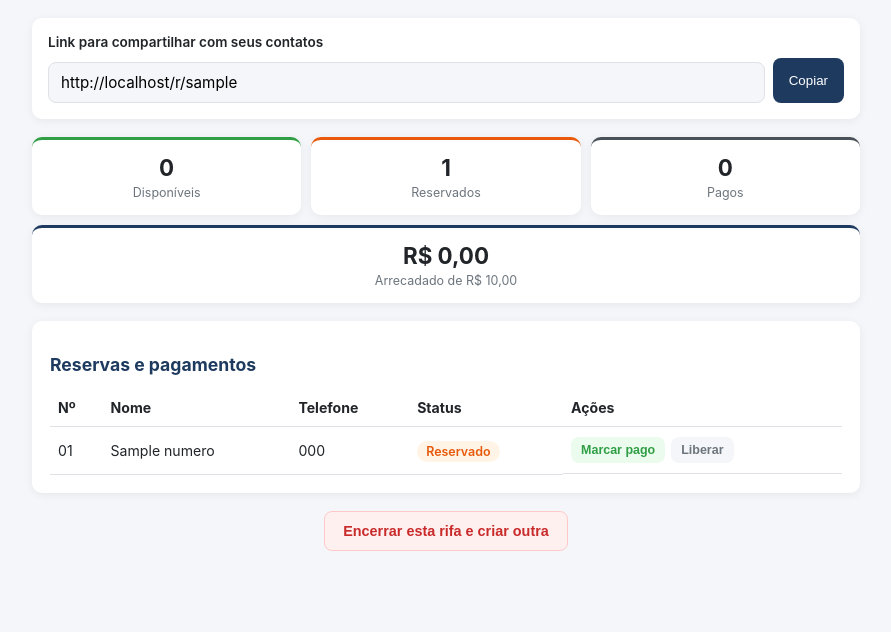
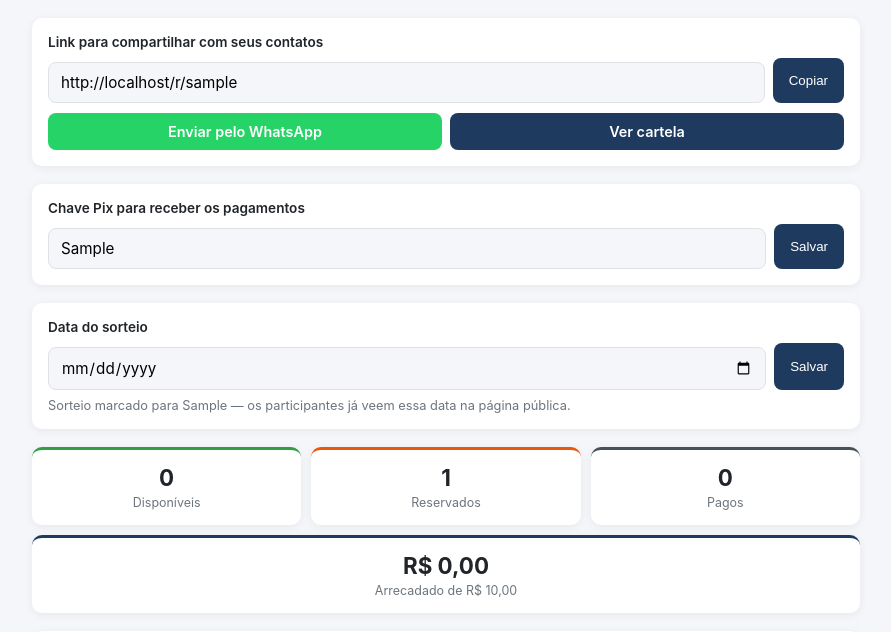
Before and after one commit to ivaldomouracruz-ship-it/rifa-app, a Flask app: page /admin in a window 1280 px wide. Shown: the part 107-739 px from the top of the page, without its empty margins (194-1085 px from the left). Before the commit the page ends 658 px from the top, so only its background shows below. Run offline with Flask 3, Linux system fonts and the light colour scheme; the visitor is signed in with stand-in values (Sample User, id 1); tables that the repository leaves empty hold one stand-in row (values such as "Sample post").

Commit message:
data do sorteio, botao ver cartela, remove link organizador

```diff
--- a/app.py
+++ b/app.py
@@ -3,6 +3,7 @@ import secrets
 import string
 from datetime import datetime, timezone
 from functools import wraps
+from urllib.parse import quote
 
 from flask import Flask, render_template, request, redirect, url_for, session, jsonify, abort
 
@@ -64,6 +65,15 @@ def estatisticas(rifa, numeros):
     }
 
 
+def formatar_data_br(data_iso):
+    if not data_iso:
+        return None
+    try:
+        return datetime.strptime(data_iso, "%Y-%m-%d").strftime("%d/%m/%Y")
+    except ValueError:
+        return data_iso
+
+
 # ---------------------------------------------------------------------------
 # Rotas públicas
 # ---------------------------------------------------------------------------
@@ -83,7 +93,10 @@ def rifa_publica(slug):
         abort(404)
     numeros = buscar_numeros(rifa["id"])
     stats = estatisticas(rifa, numeros)
-    return render_template("rifa_publica.html", rifa=rifa, numeros=numeros, stats=stats)
+    return render_template(
+        "rifa_publica.html", rifa=rifa, numeros=numeros, stats=stats,
+        data_sorteio_br=formatar_data_br(rifa.get("data_sorteio")),
+    )
 
 
 @app.route("/api/r/<slug>/status")
@@ -164,8 +177,19 @@ def admin_dashboard():
     numeros = buscar_numeros(rifa["id"])
     stats = estatisticas(rifa, numeros)
     link_publico = url_for("rifa_publica", slug=rifa["slug"], _external=True)
+
+    mensagem_whatsapp = (
+        f"🎟️ *{rifa['titulo']}*\n"
+        f"{rifa['finalidade'] or ''}\n"
+        f"Cada número: R$ {rifa['valor_numero']:.2f}".replace(".", ",") + "\n\n"
+        f"Escolha seu número aqui: {link_publico}"
+    )
+    link_whatsapp = "https://wa.me/?text=" + quote(mensagem_whatsapp)
+
     return render_template(
-        "admin_dashboard.html", rifa=rifa, numeros=numeros, stats=stats, link_publico=link_publico
+        "admin_dashboard.html", rifa=rifa, numeros=numeros, stats=stats,
+        link_publico=link_publico, link_whatsapp=link_whatsapp,
+        data_sorteio_br=formatar_data_br(rifa.get("data_sorteio")),
     )
 
 
@@ -176,6 +200,8 @@ def admin_criar():
     if request.method == "POST":
         titulo = (request.form.get("titulo") or "").strip()
         finalidade = (request.form.get("finalidade") or "").strip()
+        chave_pix = (request.form.get("chave_pix") or "").strip()
+        data_sorteio = (request.form.get("data_sorteio") or "").strip()
         valor_numero = request.form.get("valor_numero", "").replace(",", ".")
         qtd_numeros = request.form.get("qtd_numeros", "")
 
@@ -194,9 +220,9 @@ def admin_criar():
             slug = gerar_slug()
             try:
                 db.run(
-                    """INSERT INTO rifa (titulo, finalidade, valor_numero, qtd_numeros, slug, criado_em)
-                       VALUES (?, ?, ?, ?, ?, ?)""",
-                    [titulo, finalidade, valor_numero, qtd_numeros, slug, datetime.now(timezone.utc).isoformat()],
+                    """INSERT INTO rifa (titulo, finalidade, valor_numero, qtd_numeros, chave_pix, data_sorteio, slug, criado_em)
+                       VALUES (?, ?, ?, ?, ?, ?, ?, ?)""",
+                    [titulo, finalidade, valor_numero, qtd_numeros, chave_pix, data_sorteio, slug, datetime.now(timezone.utc).isoformat()],
                 )
                 rifa = buscar_rifa_por_slug(slug)
                 for i in range(1, qtd_numeros + 1):
@@ -215,6 +241,26 @@ def admin_criar():
 @login_obrigatorio
 def marcar_pago(numero_id):
     db.run("UPDATE numero SET status = 'pago' WHERE id = ?", [numero_id])
+    return redirect(url_for("admin_dashboard"))
+
+
+@app.route("/admin/pix", methods=["POST"])
+@login_obrigatorio
+def definir_pix():
+    rifa = buscar_rifa_ativa()
+    if rifa:
+        chave_pix = (request.form.get("chave_pix") or "").strip()
+        db.run("UPDATE rifa SET chave_pix = ? WHERE id = ?", [chave_pix, rifa["id"]])
+    return redirect(url_for("admin_dashboard"))
+
+
+@app.route("/admin/sorteio", methods=["POST"])
+@login_obrigatorio
+def definir_sorteio():
+    rifa = buscar_rifa_ativa()
+    if rifa:
+        data_sorteio = (request.form.get("data_sorteio") or "").strip()
+        db.run("UPDATE rifa SET data_sorteio = ? WHERE id = ?", [data_sorteio, rifa["id"]])
     return redirect(url_for("admin_dashboard"))
 
 
--- a/db.py
+++ b/db.py
@@ -35,6 +35,20 @@ def _valor_turso(a):
     return {"type": "text", "value": str(a)}
 
 
+def _valor_python(cell):
+    """Converte uma célula devolvida pelo Turso de volta para o tipo Python correto.
+    A API HTTP do Turso devolve número inteiro e decimal como texto dentro do JSON —
+    sem essa conversão, campos como 'numero' (INTEGER) chegam como string '3' em vez
+    de 3, o que quebra qualquer formatação numérica no template (ex.: %02d)."""
+    if not cell or cell.get("type") == "null":
+        return None
+    if cell["type"] == "integer":
+        return int(cell["value"])
+    if cell["type"] == "float":
+        return float(cell["value"])
+    return cell.get("value")
+
+
 def _run_turso(sql, args=None):
     """Executa um único statement via API HTTP do Turso (compatível com o plano free do PythonAnywhere,
     que bloqueia conexões nativas libsql e só libera HTTP/HTTPS)."""
@@ -64,7 +78,7 @@ def _run_turso(sql, args=None):
     for raw_row in result.get("rows", []):
         row = {}
         for col, cell in zip(cols, raw_row):
-            row[col] = cell.get("value") if cell else None
+            row[col] = _valor_python(cell)
         rows.append(row)
     return rows
 
@@ -98,8 +112,10 @@ def inicializar_banco():
             finalidade TEXT,
             valor_numero REAL NOT NULL,
             qtd_numeros INTEGER NOT NULL,
+            chave_pix TEXT,
             slug TEXT UNIQUE NOT NULL,
             criado_em TEXT NOT NULL,
+            data_sorteio TEXT,
             sorteado_em TEXT,
             numero_sorteado INTEGER
         )
@@ -115,3 +131,9 @@ def inicializar_banco():
             reservado_em TEXT
         )
     """)
+    # Rifas criadas antes desta versão não têm essas colunas — adiciona se faltar.
+    for coluna in ("chave_pix TEXT", "data_sorteio TEXT"):
+        try:
+            run(f"ALTER TABLE rifa ADD COLUMN {coluna}")
+        except Exception:
+            pass
--- a/static/style.css
+++ b/static/style.css
@@ -41,6 +41,7 @@ h2 { font-size: 1.1rem; color: var(--cor-primaria); }
 .cabecalho-rifa h1 { color: white; }
 .cabecalho-rifa .finalidade { opacity: 0.9; margin: 6px 0 14px; }
 .cabecalho-rifa .valor-destaque { margin: 0; font-size: 1.1rem; }
+.cabecalho-rifa .data-sorteio { margin: 10px 0 0; font-size: 0.85rem; opacity: 0.85; }
 
 .resumo-cards {
     display: grid;
@@ -67,6 +68,7 @@ h2 { font-size: 1.1rem; color: var(--cor-primaria); }
     display: flex;
     gap: 16px;
     justify-content: center;
+    align-items: center;
     font-size: 0.82rem;
     color: var(--cor-texto-suave);
     margin-bottom: 14px;
@@ -78,6 +80,50 @@ h2 { font-size: 1.1rem; color: var(--cor-primaria); }
     border-radius: 50%;
     margin-right: 5px;
 }
+.botao-atualizar {
+    margin-left: auto;
+    border: 1px solid var(--cor-borda);
+    background: white;
+    color: var(--cor-primaria);
+    border-radius: 20px;
+    padding: 6px 14px;
+    font-size: 0.8rem;
+    font-weight: 600;
+    cursor: pointer;
+}
+.botao-atualizar:hover { background: var(--cor-fundo); }
+.dica-form { font-size: 0.8rem; color: var(--cor-texto-suave); margin: 8px 0 0; }
+.botao-whatsapp {
+    display: inline-block;
+    margin-top: 10px;
+    background: #25d366;
+    color: white;
+    text-decoration: none;
+    font-weight: 600;
+    font-size: 0.9rem;
+    padding: 10px 16px;
+    border-radius: 8px;
+    text-align: center;
+    width: 100%;
+}
+.botao-whatsapp:hover { background: #1ebd59; }
+.linha-botoes { display: flex; gap: 8px; margin-top: 10px; }
+.linha-botoes .botao-whatsapp { margin-top: 0; flex: 1; }
+.botao-ver-cartela {
+    display: inline-flex;
+    align-items: center;
+    justify-content: center;
+    flex: 1;
+    background: var(--cor-primaria);
+    color: white;
+    text-decoration: none;
+    font-weight: 600;
+    font-size: 0.9rem;
+    padding: 10px 16px;
+    border-radius: 8px;
+    text-align: center;
+}
+.botao-ver-cartela:hover { background: var(--cor-primaria-clara); }
 .bolinha.disponivel, .numero.disponivel { background: var(--cor-disponivel); }
 .bolinha.reservado, .numero.reservado { background: var(--cor-reservado); }
 .bolinha.pago, .numero.pago { background: var(--cor-pago); }
--- a/templates/admin_dashboard.html
+++ b/templates/admin_dashboard.html
@@ -16,6 +16,36 @@
             <input type="text" id="input-link" value="{{ link_publico }}" readonly>
             <button type="button" id="btn-copiar">Copiar</button>
         </div>
+        <div class="linha-botoes">
+            <a href="{{ link_whatsapp }}" target="_blank" rel="noopener" class="botao-whatsapp">
+                Enviar pelo WhatsApp
+            </a>
+            <a href="{{ link_publico }}" target="_blank" rel="noopener" class="botao-ver-cartela">
+                Ver cartela
+            </a>
+        </div>
+    </section>
+
+    <section class="bloco-link">
+        <label>Chave Pix para receber os pagamentos</label>
+        <form class="campo-copiar" method="post" action="{{ url_for('definir_pix') }}">
+            <input type="text" name="chave_pix" value="{{ rifa.chave_pix or '' }}" placeholder="CPF, e-mail, telefone ou chave aleatória" maxlength="140">
+            <button type="submit">Salvar</button>
+        </form>
+        {% if not rifa.chave_pix %}
+        <p class="dica-form">Sem chave Pix cadastrada, os participantes não verão como pagar na página pública.</p>
+        {% endif %}
+    </section>
+
+    <section class="bloco-link">
+        <label>Data do sorteio</label>
+        <form class="campo-copiar" method="post" action="{{ url_for('definir_sorteio') }}">
+            <input type="date" name="data_sorteio" value="{{ rifa.data_sorteio or '' }}">
+            <button type="submit">Salvar</button>
+        </form>
+        {% if data_sorteio_br %}
+        <p class="dica-form">Sorteio marcado para {{ data_sorteio_br }} — os participantes já veem essa data na página pública.</p>
+        {% endif %}
     </section>
 
     <section class="resumo-cards">
```
Also changed, not shown: templates/admin_criar.html (+7 -0 lines), templates/rifa_publica.html (+58 -1 lines).
